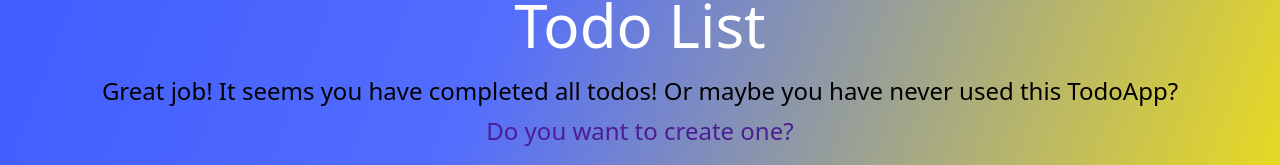
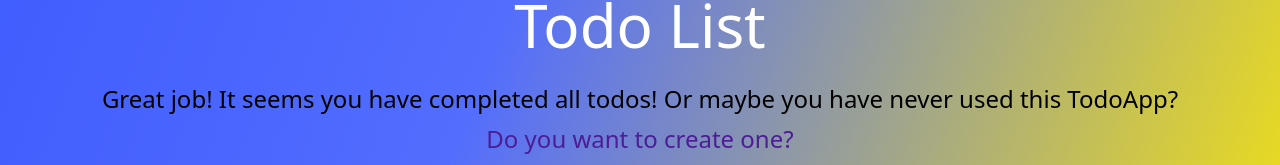
Before and after one commit to GabrielaEvtimova/todo, a React (Vite) app in the folder client/: page / in a window 1280 px wide. Shown: the part 285-450 px from the top of the page. Built offline with nearby package versions, Linux system fonts and the light colour scheme; no server answers.

Commit message:
Test with different mt for p elemenet it TodoList

```diff
--- a/client/src/components/TodoList/TodoList.jsx
+++ b/client/src/components/TodoList/TodoList.jsx
@@ -61,7 +61,7 @@ export default function TodoList({
         ) : (
           <div className="text-center w-full px-4 absolute bottom-[50%] translate-y-[50%] right-[50%] translate-x-[50%] md:text-2xl">
             <p
-              className=""
+              className="mt-4"
               onClick={() => setShowAddTodo(!showAddTodo)}
             >
               Great job! It seems you have completed all todos! Or maybe you
```
